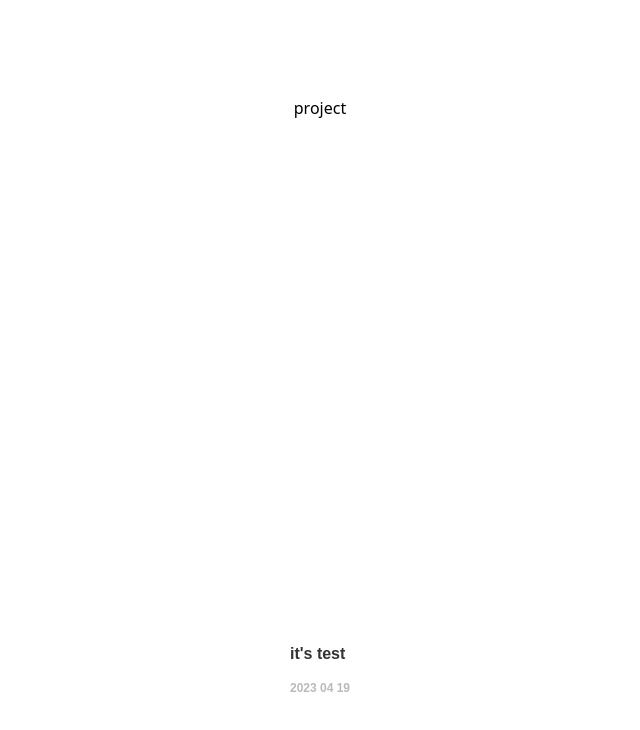
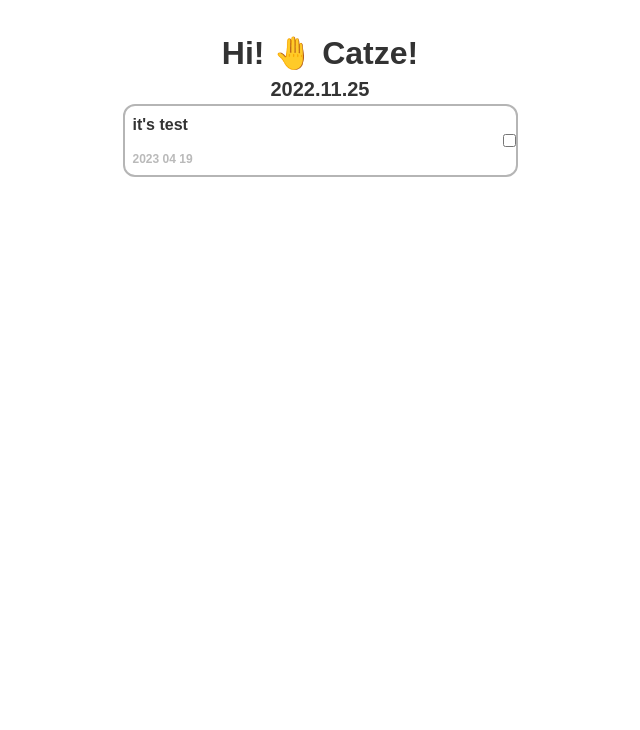
Before and after one commit to howdyfrom2019/catze-onboarding, a Next.js app: page / in a window 1280 px wide. Shown: the top 730 px of the page, without its empty margins (320-960 px from the left). Built offline with nearby package versions, Linux system fonts and the light colour scheme.

Commit message:
Fix layout in LandingPage.tsx

```diff
--- /dev/null
+++ b/src/components/Card.tsx
@@ -0,0 +1 @@
+export { default } from '@/features/components/Card/Card';
--- a/src/features/components/Card/Card.tsx
+++ b/src/features/components/Card/Card.tsx
@@ -6,11 +6,12 @@ interface CardProps {
 
 const Card = ({ contents, date, isDone }: CardProps) => {
   return (
-    <section className={'flex justify-around items-center'}>
+    <section className={'flex justify-between items-center rounded-xl border-gray2 border-2 w-full'}>
       <div className={'flex flex-col gap-4 p-2'}>
         <span className={'font-bold-16 text-black'}>{contents}</span>
         <span className={'font-bold-12 text-textGray'}>2023 04 19</span>
       </div>
+      <input type={'checkbox'} />
     </section>
   )
 }
--- a/src/features/pages/Landing/LandingPage.tsx
+++ b/src/features/pages/Landing/LandingPage.tsx
@@ -1,10 +1,13 @@
-import Card from "@/features/components/Card/Card";
+import Card from "@/components/Card";
 
 const LandingPage = () => {
   return (
-    <main className="flex min-h-screen flex-col items-center justify-between p-24">
-      project
-      <Card contents={'it\'s test'} isDone={false} />
+    <main className="min-h-screen w-screen">
+      <article className={'flex flex-col items-center gap-0.5 w-[395px] mx-auto my-0'}>
+        <span className={'font-bold-32 text-black pt-8'}>Hi! 🤚 Catze!</span>
+        <span className={'font-bold-20 text-black'}>2022.11.25</span>
+        <Card contents={'it\'s test'} isDone={false} />
+      </article>
     </main>
   )
 }
```
